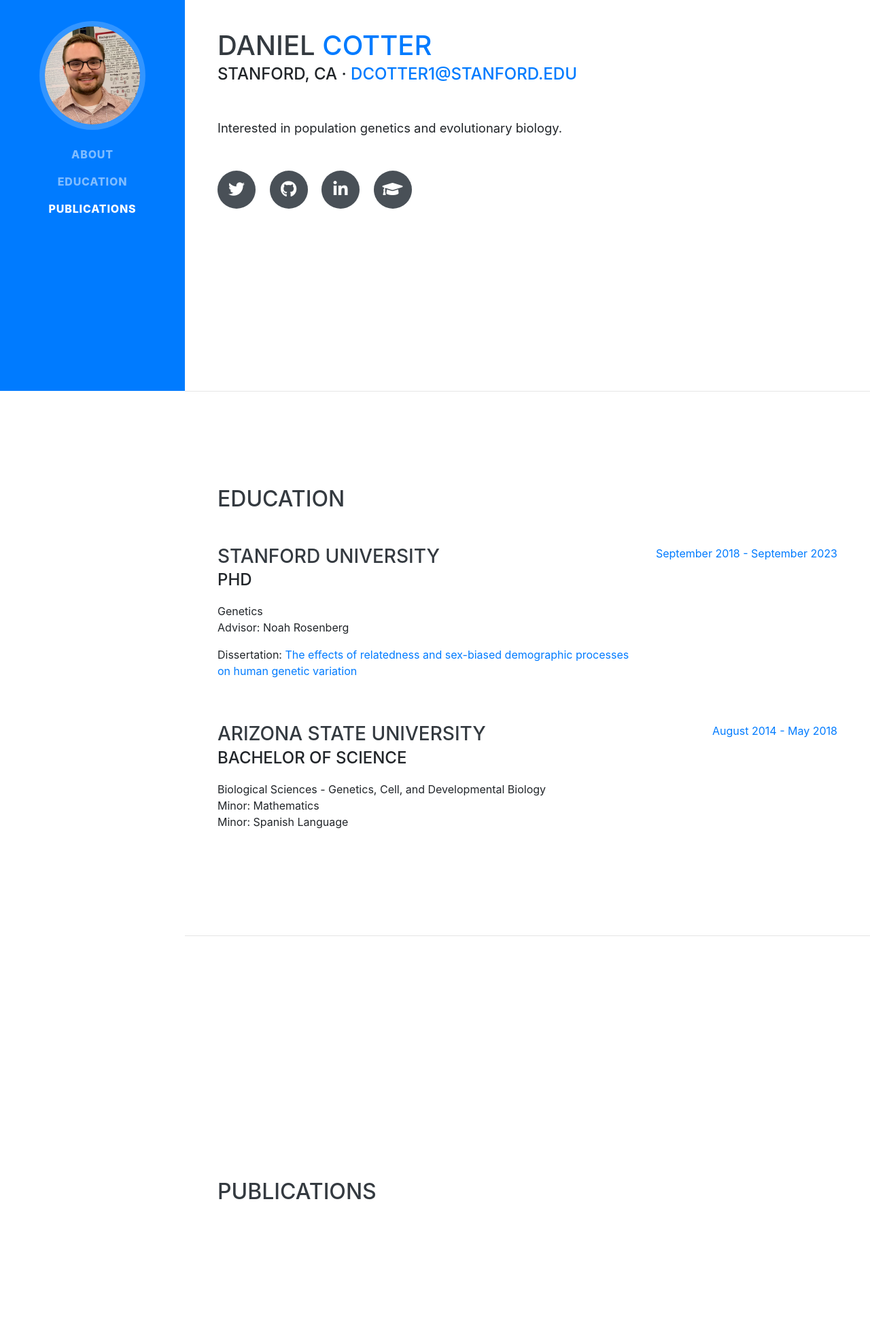
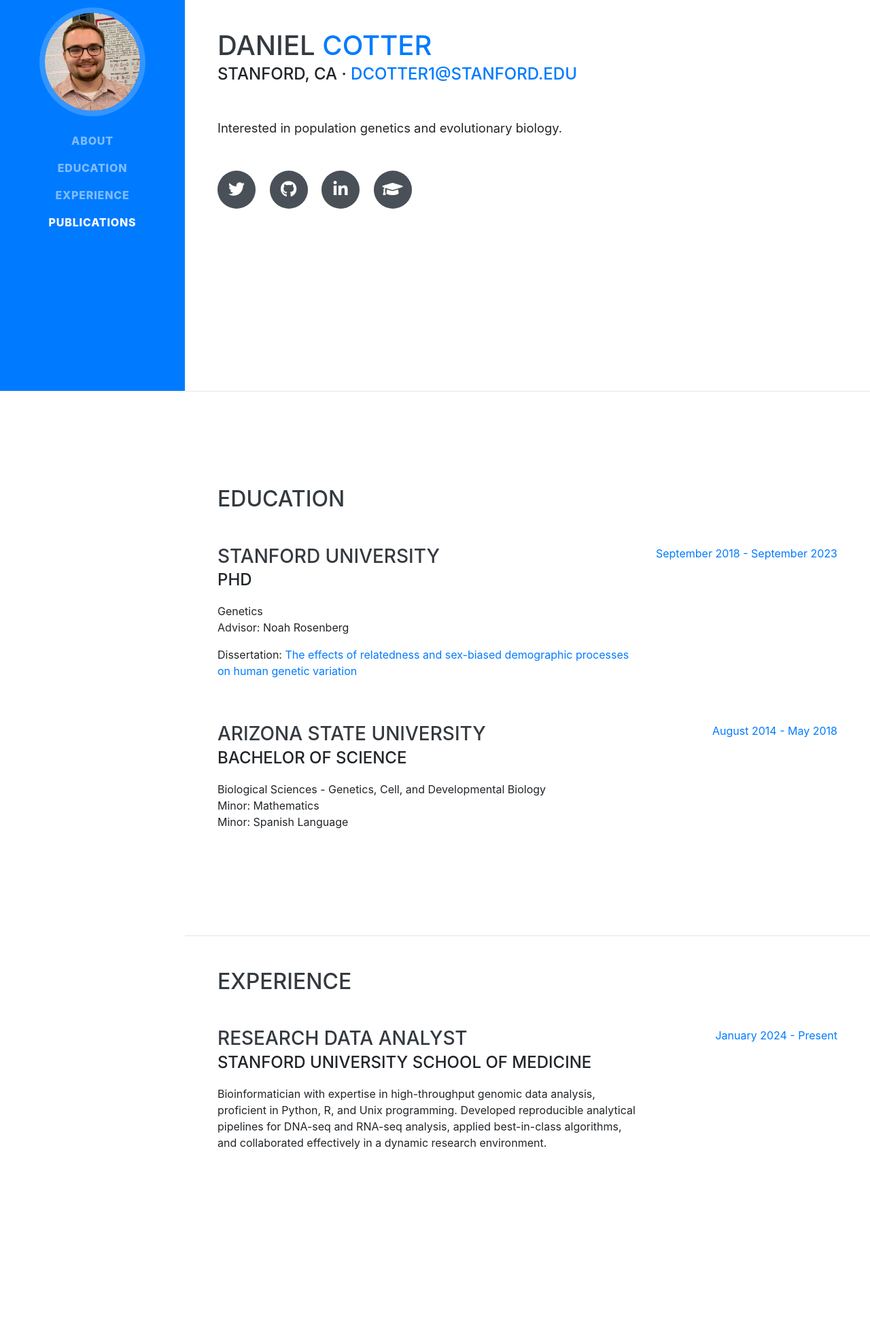
Before and after one commit to djcotter/djcotter.github.io, a website with bundled scripts: page index.html in a window 1280 px wide. Shown: the part 225-2180 px from the top of the page at 68% size. Built offline with nearby package versions, Linux system fonts and the light colour scheme; a web font is replaced by a local one.

Commit message:
Update index.html

```diff
--- a/index.html
+++ b/index.html
@@ -68,9 +68,9 @@
               >Education</a
             >
           </li>
-          <!-- <li class="nav-item">
+          <li class="nav-item">
           <a class="nav-link js-scroll-trigger" href="#experience">Experience</a>
-        </li> -->
+        </li>
           <li class="nav-item">
             <a class="nav-link js-scroll-trigger" href="#publications"
               >Publications</a
@@ -177,19 +177,7 @@
 
       <hr class="m-0" />
 
-      <section
-        class="resume-section p-3 p-lg-5 d-flex align-items-center"
-        id="publications"
-      >
-        <div class="w-100">
-          <h2 class="mb-5">Publications</h2>
-          <script src="https://bibbase.org/show?bib=https%3A%2F%2Fgithub.com%2Fdjcotter%2Fdjcotter.github.io%2Fraw%2Fmaster%2Freferences.bib&jsonp=1&theme=dividers&owner=cotter&hidemenu=1&nocache=1"></script>
-        </div>
-      </section>
-
-      <hr class="m-0" />
-
-      <section class="resume-section p-3 p-lg-5 d-flex justify-content-center" id="experience">
+     <section class="resume-section p-3 p-lg-5 d-flex justify-content-center" id="experience">
       <div class="w-100">
         <h2 class="mb-5">Experience</h2>
 
@@ -197,7 +185,7 @@
           <div class="resume-content">
             <h3 class="mb-0">Research Data Analyst</h3>
             <div class="subheading mb-3">Stanford University School of Medicine</div>
-            <p>...</p>
+            <p>Bioinformatician with expertise in high-throughput genomic data analysis, proficient in Python, R, and Unix programming. Developed reproducible analytical pipelines for DNA-seq and RNA-seq analysis, applied best-in-class algorithms, and collaborated effectively in a dynamic research environment.</p>
           </div>
           <div class="resume-date text-md-right">
             <span class="text-primary">January 2024 - Present</span>
@@ -242,6 +230,18 @@
     </section>
 
     <hr class="m-0">
+
+      <section
+        class="resume-section p-3 p-lg-5 d-flex align-items-center"
+        id="publications"
+      >
+        <div class="w-100">
+          <h2 class="mb-5">Publications</h2>
+          <script src="https://bibbase.org/show?bib=https%3A%2F%2Fgithub.com%2Fdjcotter%2Fdjcotter.github.io%2Fraw%2Fmaster%2Freferences.bib&jsonp=1&theme=dividers&owner=cotter&hidemenu=1&nocache=1"></script>
+        </div>
+      </section>
+
+      <hr class="m-0" />
 
       <!-- <section class="resume-section p-3 p-lg-5 d-flex align-items-center" id="skills">
       <div class="w-100">
```
